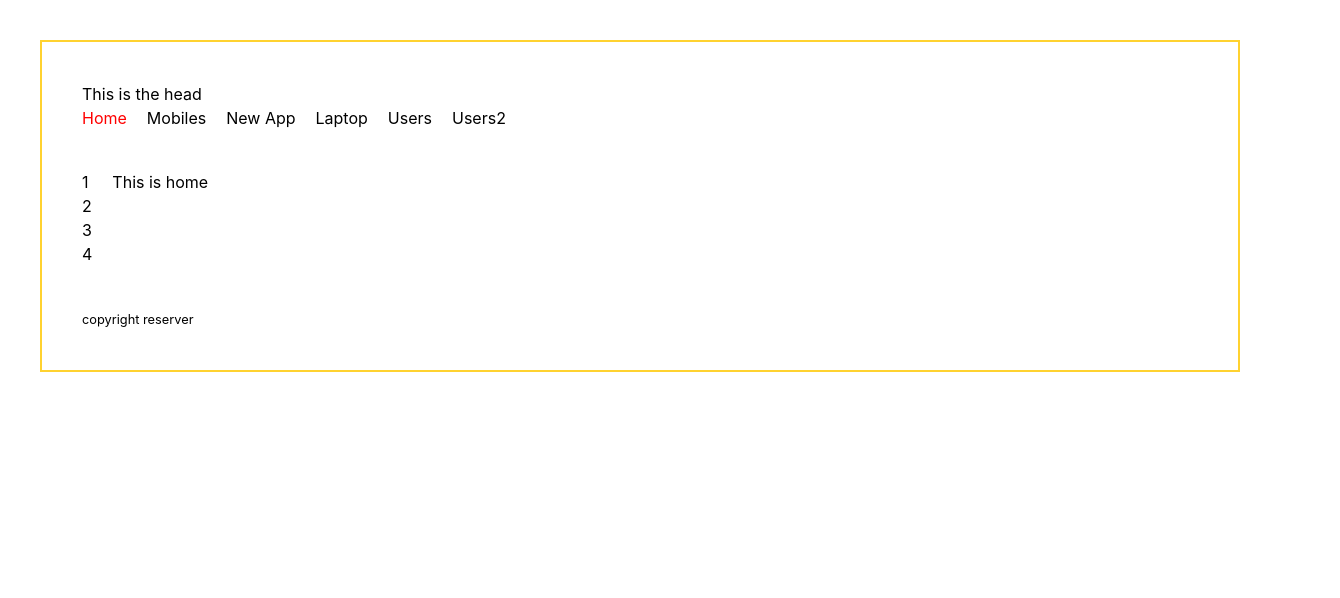
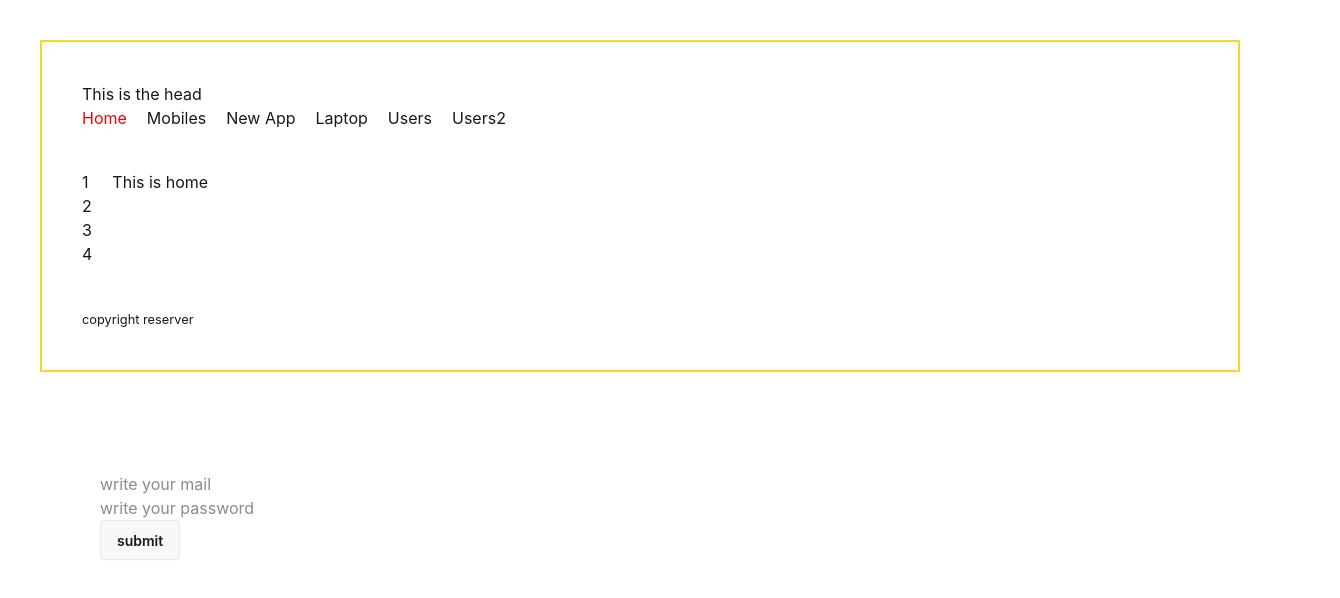
Before and after one commit to ryousufrahman/react-rounting-first, a React (Vite) app: page / in a window 1280 px wide. Shown: the top 598 px of the page, 1340 px wide, since content can reach past the window. Built offline with nearby package versions, Linux system fonts and the light colour scheme; no server answers.

Commit message:
learned the normal form data collect method

```diff
--- a/package.json
+++ b/package.json
@@ -21,6 +21,7 @@
     "@types/react": "^19.1.13",
     "@types/react-dom": "^19.1.9",
     "@vitejs/plugin-react": "^5.0.3",
+    "daisyui": "^5.5.19",
     "eslint": "^9.36.0",
     "eslint-plugin-react-hooks": "^5.2.0",
     "eslint-plugin-react-refresh": "^0.4.20",
--- a/src/Components/Root.jsx
+++ b/src/Components/Root.jsx
@@ -3,10 +3,12 @@ import Header from './Header';
 import { Outlet } from 'react-router';
 import Sidebar from '../Sidebar';
 import Footer from './Footer';
+import NormalForm from '../FormHook/NormalForm'
 
 const Root = () => {
     return (
-        <div className='m-10 border-2 border-amber-300 p-10 space-y-10'>
+        <>
+         <div className='m-10 border-2 border-amber-300 p-10 space-y-10'>
             <Header></Header>
 
             <div className='flex gap-5'>
@@ -16,6 +18,15 @@ const Root = () => {
             <Footer></Footer>
 
         </div>
+
+        <div>
+           <NormalForm></NormalForm>
+        </div>
+
+
+
+
+        </>
     );
 };
 
--- /dev/null
+++ b/src/FormHook/NormalForm.jsx
@@ -0,0 +1,31 @@
+import React from 'react';
+
+const NormalForm = () => {
+   const handlesubmit =e=>{
+    e.preventDefault()
+    const email =e.target.email.value
+    const password = e.target.password.value
+    console.log(email , password);
+
+
+   }
+
+
+    return (
+       <>
+
+         <div className='container p-10 m-15'>
+            <form  onSubmit={handlesubmit}>
+
+                <input type="email" name="email" placeholder='write your mail' /><br />
+                <input type="password" name="password" placeholder='write your password'/><br />
+                <input type="submit" value="submit" className='btn' />
+            </form>
+
+         </div>
+
+       </>
+    );
+};
+
+export default NormalForm;
--- a/src/index.css
+++ b/src/index.css
@@ -1,4 +1,5 @@
 @import "tailwindcss";
+@plugin "daisyui";
 .active {
     color: red;
 }
```
Also changed, not shown: 1 other file (tests, documents, lock files or other folders).
